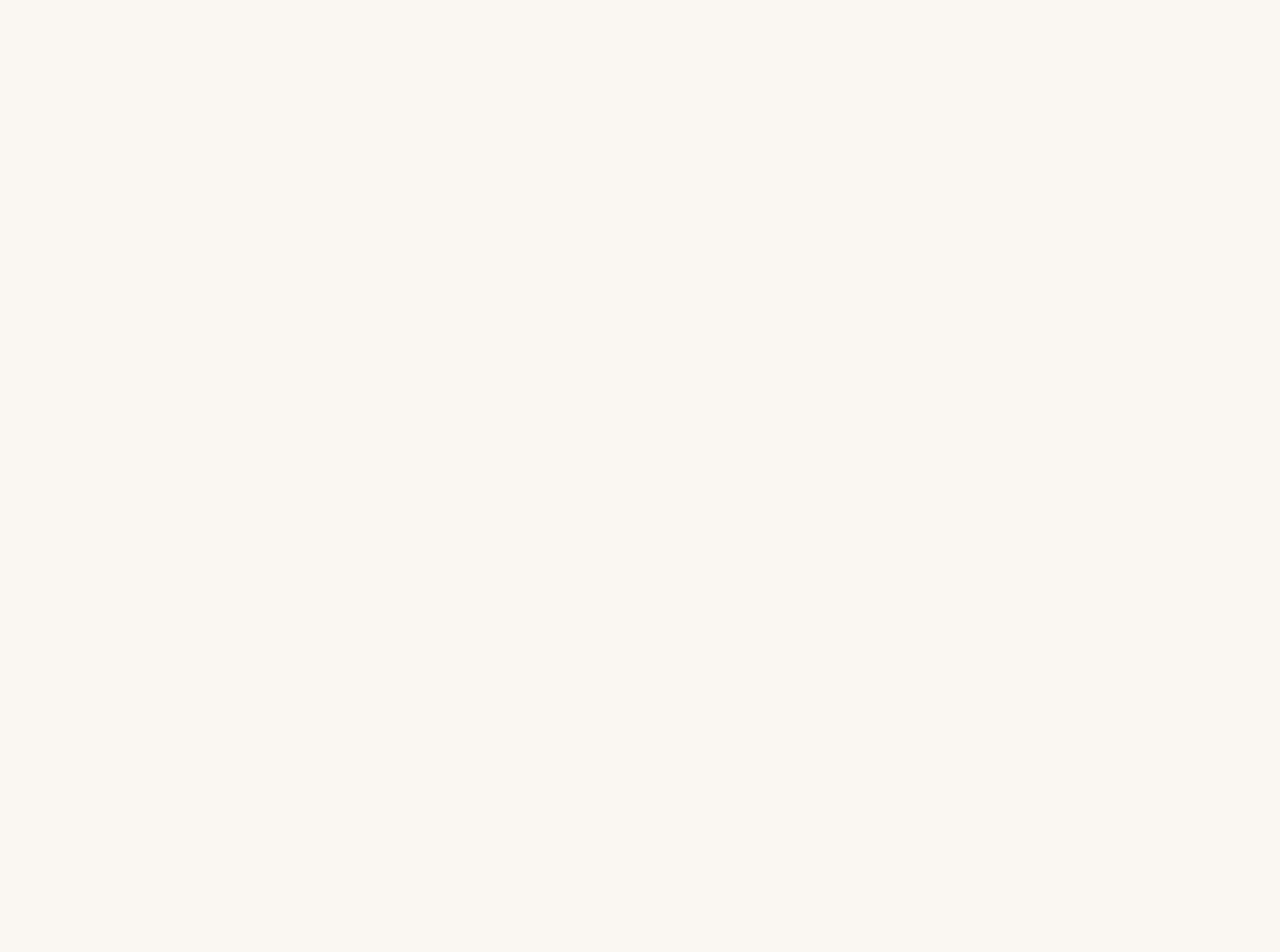
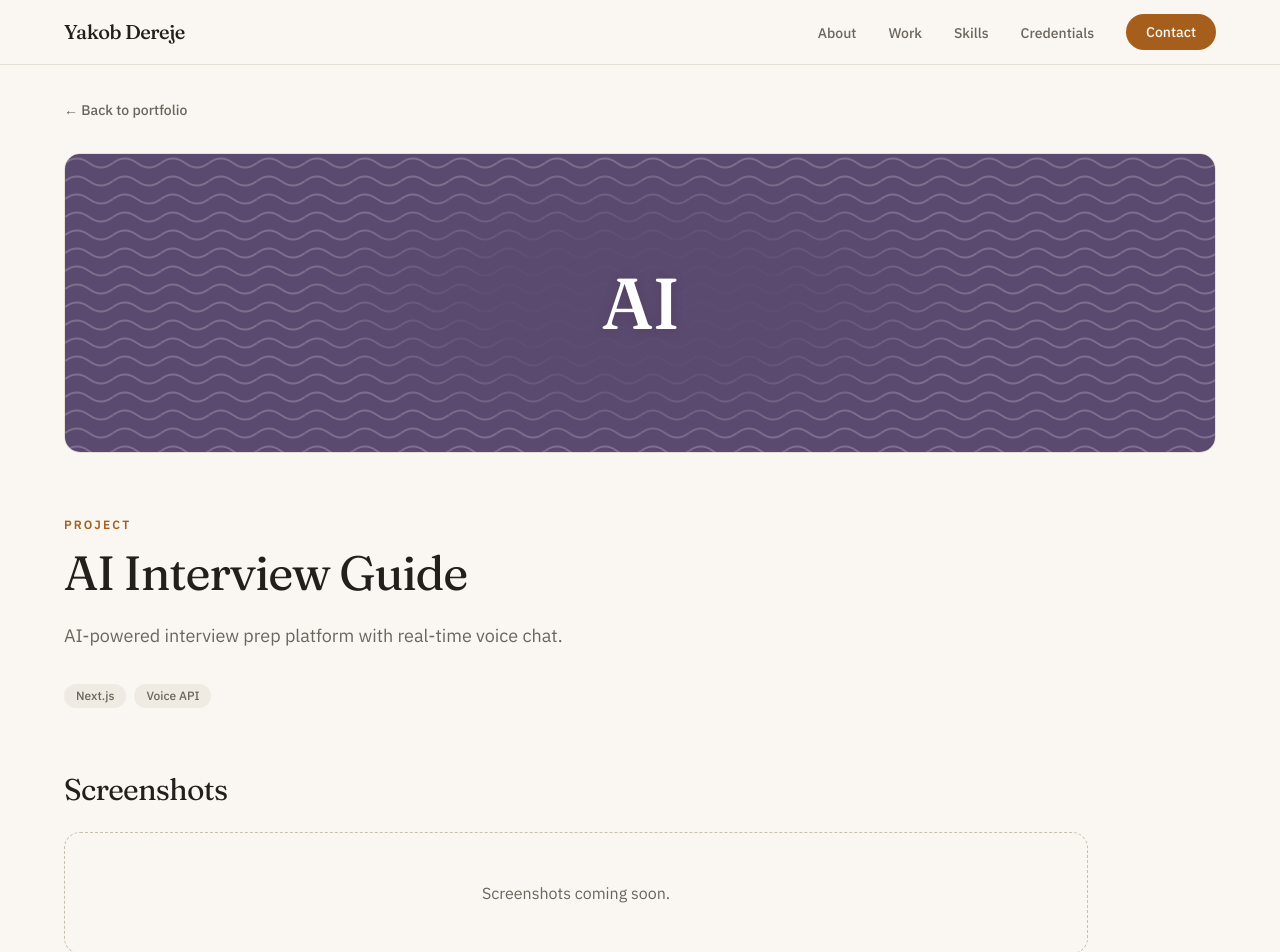
Before and after one commit to yakobd/yakob_dereje_portoflio, a Next.js app: page /work/ai-interview-guide in a window 1280 px wide. Before the commit this address had no page. Shown: the top 952 px of the page. Before the commit the page ends 800 px from the top, so only its background shows below. Built offline with nearby package versions, Linux system fonts and the light colour scheme.

Commit message:
Add detail pages for all projects, including More Projects grid

```diff
--- a/app/page.tsx
+++ b/app/page.tsx
@@ -210,7 +210,10 @@ export default function HomePage() {
         <RevealGroup className="mt-12 grid gap-6 sm:grid-cols-2 lg:grid-cols-3">
           {moreProjects.map((project, index) => (
             <RevealItem key={project.title}>
-              <Card className="flex h-full flex-col overflow-hidden">
+              <Card
+                href={`/work/${project.slug}`}
+                className="group flex h-full flex-col overflow-hidden"
+              >
                 <ProjectBanner
                   id={`more-${index}`}
                   {...bannerFor(project.title, index)}
@@ -229,6 +232,15 @@ export default function HomePage() {
                       <Pill key={tech}>{tech}</Pill>
                     ))}
                   </div>
+                  <span className="mt-5 text-sm font-medium text-accent-strong">
+                    View project{" "}
+                    <span
+                      aria-hidden="true"
+                      className="inline-block transition-transform group-hover:translate-x-1"
+                    >
+                      →
+                    </span>
+                  </span>
                 </div>
               </Card>
             </RevealItem>
--- a/app/sitemap.ts
+++ b/app/sitemap.ts
@@ -1,5 +1,6 @@
 import type { MetadataRoute } from "next";
 import { caseStudies } from "@/lib/data/case-studies";
+import { moreProjects } from "@/lib/data/more-projects";
 import { siteUrl } from "@/lib/site";
 
 export default function sitemap(): MetadataRoute.Sitemap {
@@ -13,5 +14,11 @@ export default function sitemap(): MetadataRoute.Sitemap {
       changeFrequency: "yearly" as const,
       priority: 0.8,
     })),
+    ...moreProjects.map((project) => ({
+      url: `${siteUrl}/work/${project.slug}`,
+      lastModified,
+      changeFrequency: "yearly" as const,
+      priority: 0.6,
+    })),
   ];
 }
--- a/app/work/[slug]/page.tsx
+++ b/app/work/[slug]/page.tsx
@@ -3,17 +3,26 @@ import Image from "next/image";
 import Link from "next/link";
 import { notFound } from "next/navigation";
 import type { ReactNode } from "react";
+import ProjectDetail from "@/components/ProjectDetail";
 import Button from "@/components/ui/Button";
 import Pill from "@/components/ui/Pill";
 import { caseStudies, getCaseStudy } from "@/lib/data/case-studies";
+import { getMoreProject, moreProjects } from "@/lib/data/more-projects";
 import { siteName } from "@/lib/site";
 
 type CaseStudyPageProps = {
   params: { slug: string };
 };
 
+// Full case studies and the lighter "More Projects" pages share /work/<slug>.
 export function generateStaticParams() {
-  return caseStudies.map((study) => ({ slug: study.slug }));
+  const slugs = [
+    ...caseStudies.map((study) => study.slug),
+    ...moreProjects.map((project) => project.slug),
+  ];
+  const duplicate = slugs.find((slug, i) => slugs.indexOf(slug) !== i);
+  if (duplicate) throw new Error(`Duplicate /work slug: "${duplicate}"`);
+  return slugs.map((slug) => ({ slug }));
 }
 
 function truncate(text: string, maxLength = 155) {
@@ -24,7 +33,30 @@ function truncate(text: string, maxLength = 155) {
 
 export function generateMetadata({ params }: CaseStudyPageProps): Metadata {
   const study = getCaseStudy(params.slug);
-  if (!study) return { title: "Page not found" };
+  if (!study) {
+    const match = getMoreProject(params.slug);
+    if (!match) return { title: "Page not found" };
+    const { project } = match;
+    const url = `/work/${project.slug}`;
+    return {
+      title: project.title,
+      description: project.summary,
+      alternates: { canonical: url },
+      openGraph: {
+        type: "article",
+        siteName,
+        title: project.title,
+        description: project.summary,
+        url,
+        images: project.coverImageUrl ? [project.coverImageUrl] : undefined,
+      },
+      twitter: {
+        card: "summary",
+        title: project.title,
+        description: project.summary,
+      },
+    };
+  }
   const description = truncate(study.problem);
   const url = `/work/${study.slug}`;
   return {
@@ -72,7 +104,11 @@ function BulletList({ items }: { items: string[] }) {
 
 export default function CaseStudyPage({ params }: CaseStudyPageProps) {
   const study = getCaseStudy(params.slug);
-  if (!study) notFound();
+  if (!study) {
+    const match = getMoreProject(params.slug);
+    if (!match) notFound();
+    return <ProjectDetail project={match.project} index={match.index} />;
+  }
 
   return (
     <>
--- /dev/null
+++ b/components/ProjectDetail.tsx
@@ -0,0 +1,152 @@
+import Image from "next/image";
+import Link from "next/link";
+import { bannerFor } from "@/lib/banner";
+import type { MoreProject } from "@/lib/data/more-projects";
+import ProjectBanner from "./ProjectBanner";
+import { Eyebrow } from "./SectionHeader";
+import Button from "./ui/Button";
+import Pill from "./ui/Pill";
+
+function ExternalIcon() {
+  return (
+    <svg
+      width="14"
+      height="14"
+      viewBox="0 0 24 24"
+      fill="none"
+      stroke="currentColor"
+      strokeWidth="2"
+      strokeLinecap="round"
+      strokeLinejoin="round"
+      aria-hidden="true"
+    >
+      <path d="M7 17L17 7M8 7h9v9" />
+    </svg>
+  );
+}
+
+type ProjectDetailProps = {
+  project: MoreProject;
+  /** Position in the More Projects grid, so the banner matches the home card. */
+  index: number;
+};
+
+/** Lighter detail page for "More Projects" entries (no full case study). */
+export default function ProjectDetail({ project, index }: ProjectDetailProps) {
+  const screenshots = project.screenshots ?? [];
+
+  return (
+    <>
+      <div className="px-6 pb-8 pt-8 md:px-16">
+        <Link
+          href="/"
+          className="text-sm font-medium text-muted transition-colors hover:text-foreground"
+        >
+          ← Back to portfolio
+        </Link>
+      </div>
+
+      <div className="px-6 md:px-16">
+        <div className="relative h-[200px] overflow-hidden rounded-2xl border border-border md:h-[300px]">
+          {project.coverImageUrl ? (
+            <Image
+              src={project.coverImageUrl}
+              alt={`Screenshot of ${project.title}`}
+              fill
+              priority
+              sizes="100vw"
+              className="object-cover object-top"
+            />
+          ) : (
+            <ProjectBanner
+              id={project.slug}
+              {...bannerFor(project.title, index)}
+              fill
+              initialsClassName="text-6xl md:text-7xl"
+            />
+          )}
+        </div>
+      </div>
+
+      <div className="px-6 pb-[90px] pt-12 md:px-16 md:pt-16">
+        <div className="max-w-3xl">
+          <Eyebrow>Project</Eyebrow>
+          <h1 className="mt-4 text-balance text-4xl font-normal leading-[1.08] tracking-tight md:text-5xl">
+            {project.title}
+          </h1>
+          <p className="mt-6 text-lg leading-relaxed text-muted">
+            {project.summary}
+          </p>
+          <ul className="mt-8 flex flex-wrap gap-2">
+            {project.stack.map((tech) => (
+              <li key={tech}>
+                <Pill>{tech}</Pill>
+              </li>
+            ))}
+          </ul>
+          {(project.liveUrl || project.repoUrl) && (
+            <div className="mt-10 flex flex-wrap gap-3">
+              {project.liveUrl && (
+                <Button
+                  href={project.liveUrl}
+                  target="_blank"
+                  rel="noopener noreferrer"
+                >
+                  Live site <ExternalIcon />
+                </Button>
+              )}
+              {project.repoUrl && (
+                <Button
+                  href={project.repoUrl}
+                  target="_blank"
+                  rel="noopener noreferrer"
+                  variant="secondary"
+                >
+                  View repo <ExternalIcon />
+                </Button>
+              )}
+            </div>
+          )}
+        </div>
+
+        <section className="mt-16 max-w-5xl">
+          <h2 className="text-2xl font-normal tracking-tight md:text-3xl">
+            Screenshots
+          </h2>
+          {screenshots.length > 0 ? (
+            <ul className="mt-6 grid gap-6 sm:grid-cols-2">
+              {screenshots.map((src, i) => (
+                <li key={src}>
+                  <a
+                    href={src}
+                    target="_blank"
+                    rel="noopener noreferrer"
+                    className="relative block aspect-[16/10] overflow-hidden rounded-xl border border-border bg-chip transition hover:border-border-strong"
+                  >
+                    <Image
+                      src={src}
+                      alt={`${project.title} — screenshot ${i + 1} of ${screenshots.length}`}
+                      fill
+                      sizes="(min-width: 1024px) 512px, (min-width: 640px) 50vw, 100vw"
+                      className="object-cover object-top"
+                    />
+                  </a>
+                </li>
+              ))}
+            </ul>
+          ) : (
+            <div className="mt-6 rounded-2xl border border-dashed border-border-strong px-6 py-12 text-center">
+              <p className="text-muted">Screenshots coming soon.</p>
+            </div>
+          )}
+        </section>
+
+        <div className="mt-16 border-t border-border pt-16 text-center">
+          <Button href="/#work" variant="secondary">
+            ← See more work
+          </Button>
+        </div>
+      </div>
+    </>
+  );
+}
--- a/lib/data/case-studies.ts
+++ b/lib/data/case-studies.ts
@@ -37,6 +37,8 @@ export type CaseStudy = {
   approach?: string;
   linkUrl: string;
   linkLabel: "View live" | "View repo";
+  /** Image paths for a future gallery, e.g. "/projects/<slug>-1.png". */
+  screenshots?: string[];
 };
 
 export const caseStudies: CaseStudy[] = [
--- a/lib/data/more-projects.ts
+++ b/lib/data/more-projects.ts
@@ -1,79 +1,104 @@
-export type Project = {
+export type MoreProject = {
+  /** URL segment for /work/<slug>. Must not clash with a case study slug. */
+  slug: string;
   title: string;
   summary: string;
   stack: string[];
+  /** Screenshot for the card and detail page; generated banner if unset. */
+  coverImageUrl?: string;
+  liveUrl?: string;
+  repoUrl?: string;
+  /** Image paths for the detail page gallery, e.g. "/projects/<slug>-1.png". */
+  screenshots?: string[];
 };
 
-export const moreProjects: Project[] = [
+export const moreProjects: MoreProject[] = [
   {
+    slug: "bete-dokimas-website",
     title: "Bete Dokimas — Website",
     summary:
       "Bilingual marketing site with a full self-service admin CMS, migrated to self-hosted infra with zero downtime.",
     stack: ["Next.js", "Supabase"],
   },
   {
+    slug: "kenean-cafe",
     title: "Kenean Café & Restaurant Platform",
     summary:
       "Full-stack restaurant ordering platform with digital menu and admin dashboard.",
     stack: ["Next.js", "Supabase"],
   },
   {
+    slug: "nablis-ministry-app",
     title: "Nablis Ministry App",
     summary:
       "Spiritual community platform — Next.js web app and Expo React Native mobile app in one monorepo.",
     stack: ["Next.js", "Expo", "Firebase"],
   },
   {
+    slug: "ai-interview-guide",
     title: "AI Interview Guide",
     summary: "AI-powered interview prep platform with real-time voice chat.",
     stack: ["Next.js", "Voice API"],
   },
   {
+    slug: "dereje-negash-portfolio",
     title: "Dereje Negash — Accountant Portfolio",
     summary:
       "Professional portfolio site for a certified accountant with services and testimonials.",
     stack: ["Next.js", "Supabase"],
   },
   {
+    slug: "ai-native-ide",
     title: "AI-Native IDE & Intent Traceability",
     summary:
       "Deterministic hook system tracing AI agent code edits back to business intent.",
     stack: ["TypeScript", "VS Code API"],
   },
   {
+    slug: "brownfield-cartographer",
     title: "Brownfield Cartographer",
     summary:
       "Agentic codebase intelligence system that maps architecture and visualizes data lineage.",
     stack: ["Python", "Streamlit"],
   },
   {
+    slug: "the-ledger",
     title: "The Ledger",
     summary:
       "Event-sourced financial orchestration engine for async multi-agent loan processing.",
     stack: ["Python", "PostgreSQL"],
   },
   {
+    slug: "data-contract-enforcer",
     title: "The Data Contract Enforcer",
     summary:
       "Schema and lineage-attribution system that turns agent data hand-offs into checked contracts.",
     stack: ["Python", "Pandas"],
   },
   {
+    slug: "oracle-forge",
     title: "Oracle Forge",
     summary:
       "Natural language analytics agent answering questions across four database systems.",
     stack: ["Python", "FastAPI", "Gemini 2.0"],
   },
   {
+    slug: "conversion-engine",
     title: "The Conversion Engine",
     summary:
       "AI-powered lead conversion pipeline using multi-step LLM reasoning.",
     stack: ["Python", "LangChain"],
   },
   {
+    slug: "sales-agent-eval-bench",
     title: "Sales Agent Evaluation Bench",
     summary:
       "Evaluation framework benchmarking LLM sales-agent conversation quality.",
     stack: ["Python", "LLM Eval"],
   },
 ];
+
+export function getMoreProject(slug: string) {
+  const index = moreProjects.findIndex((project) => project.slug === slug);
+  return index === -1 ? undefined : { project: moreProjects[index], index };
+}
```
